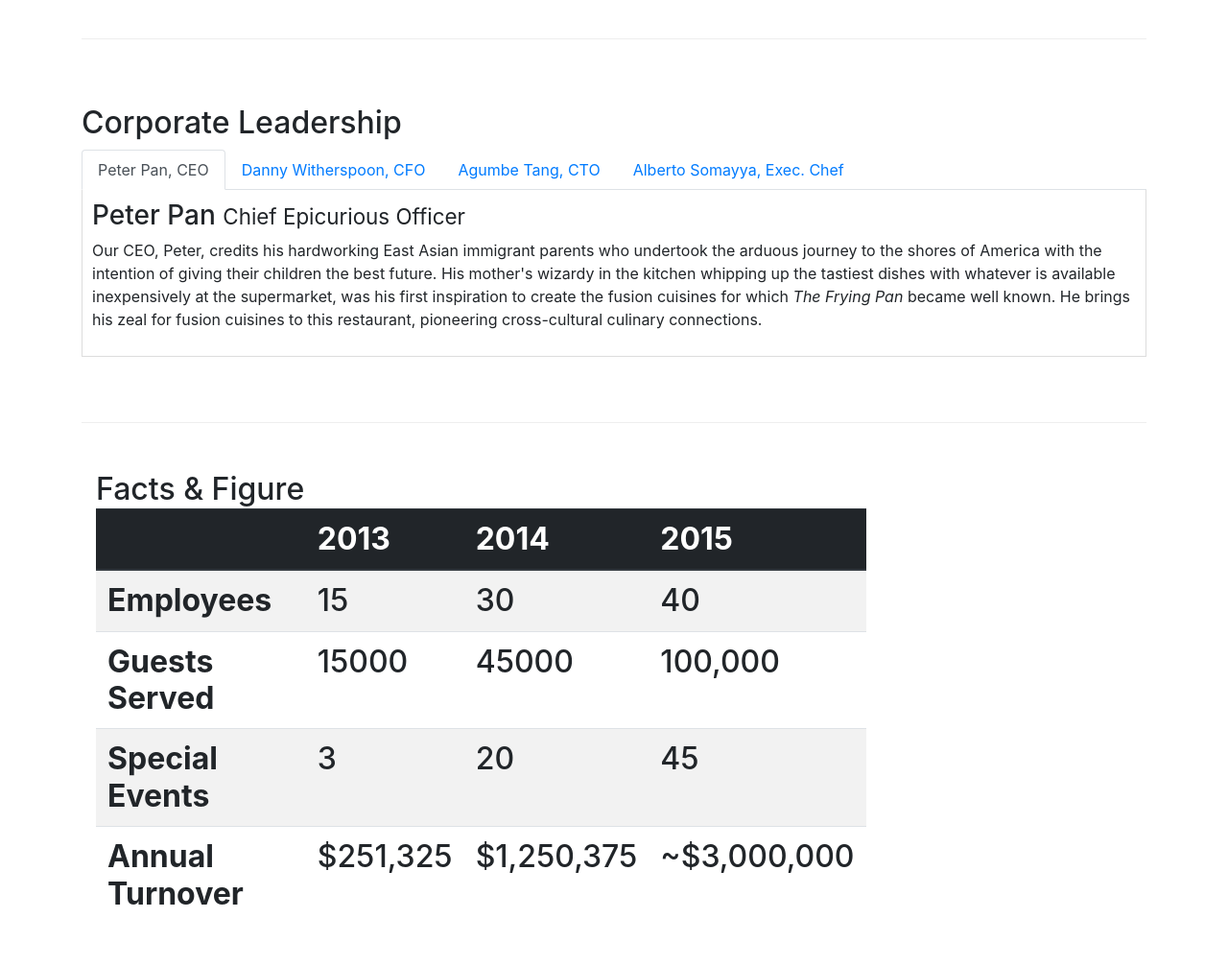
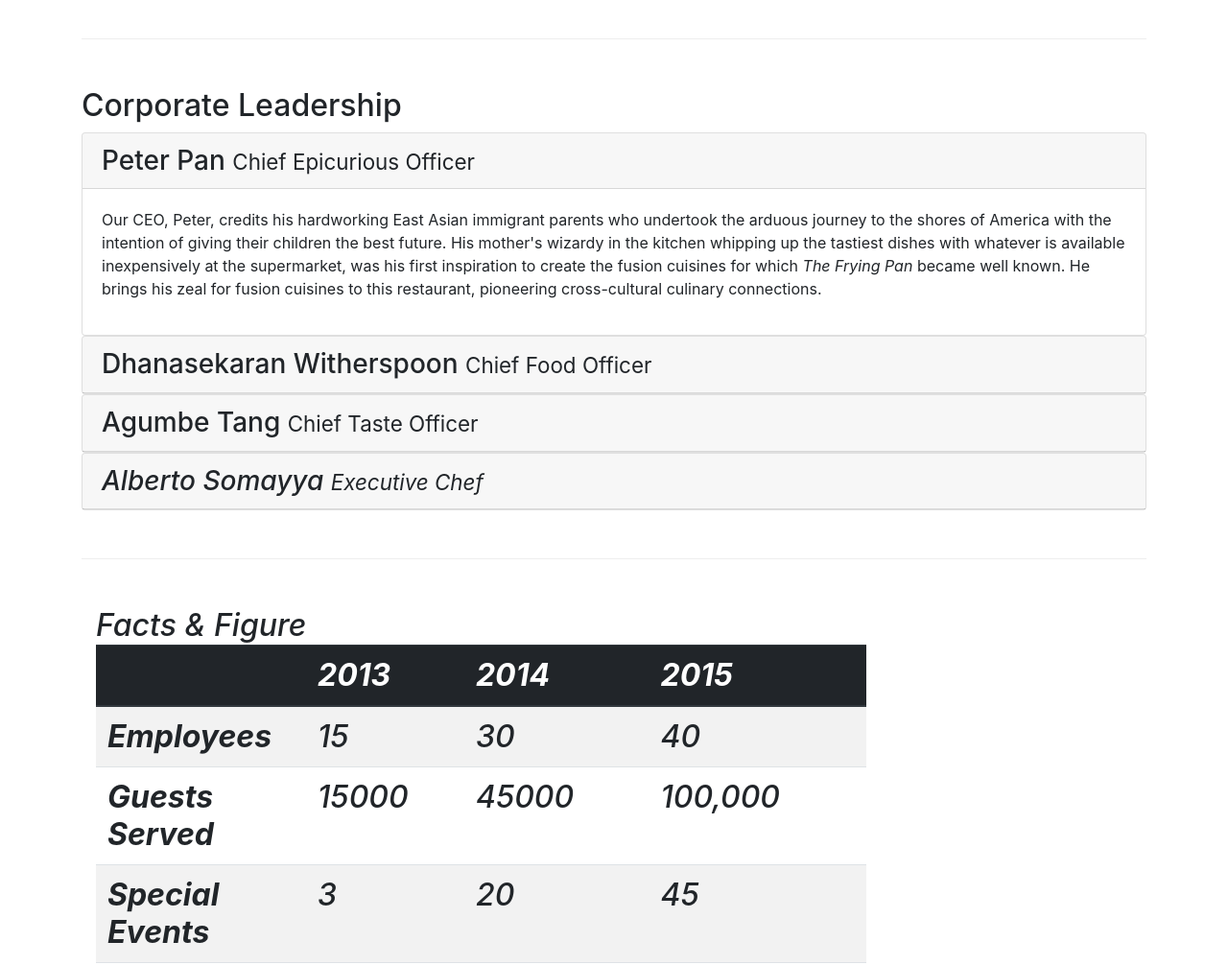
Before and after one commit to Elbash167/New_confusion, a website: page aboutus.html in a window 1280 px wide. Shown: the part 1200-2206 px from the top of the page at 96% size. Drawn offline with nearby package versions, Linux system fonts and the light colour scheme.

Commit message:
accordion

```diff
--- a/aboutus.html
+++ b/aboutus.html
@@ -97,46 +97,68 @@
             </div>
         </div>
 
-
         <div class="row row-content align-items-center">
             <div>
                 <h2>Corporate Leadership</h2>
-                <ul class="nav nav-tabs">
-                    <li class="nav-item">
-                      <a class="nav-link active" href="#peter"
-                        role="tab" data-toggle="tab">Peter Pan, CEO</a>
-                    </li>
-                    <li class="nav-item">
-                      <a class="nav-link" href="#danny" role="tab"
-                        data-toggle="tab">Danny Witherspoon, CFO</a>
-                    </li>
-                    <li class="nav-item">
-                      <a class="nav-link" href="#agumbe"role="tab"
-                        data-toggle="tab">Agumbe Tang, CTO</a>
-                    </li>
-                    <li class="nav-item">
-                      <a class="nav-link" href="#alberto" role="tab"
-                        data-toggle="tab">Alberto Somayya, Exec. Chef</a>
-                    </li>
-                </ul>
-                <div class="tab-content">
-                    <div role="tabpanel" class="tab-pane fade show active" id="peter">
-                        <h3>Peter Pan <small>Chief Epicurious Officer</small></h3>
-                    <p  class="d-none d-sm-block">Our CEO, Peter, credits his hardworking East Asian immigrant parents who undertook the arduous journey to the shores of America with the intention of giving their children the best future. His mother's wizardy in the kitchen whipping up the tastiest dishes with whatever is available inexpensively at the supermarket, was his first inspiration to create the fusion cuisines for which <em>The Frying Pan</em> became well known. He brings his zeal for fusion cuisines to this restaurant, pioneering cross-cultural culinary connections.</p>
+
+                <div id="accordion">
+                    <div class="card">
+                        <div class="card-header" role="tab" id="peterhead">
+                        <h3 class="mb-0">
+                            <a data-toggle="collapse" data-target="#peter">
+                            Peter Pan <small>Chief Epicurious Officer</small>
+                            </a>
+                        </h3>
+                        </div>
+                        <div class="collapse show" id="peter" data-parent="#accordion">
+                            <div class="card-body">
+                                <p class="d-none d-sm-block">Our CEO, Peter, credits his hardworking East Asian immigrant parents who undertook the arduous journey to the shores of America with the intention of giving their children the best future. His mother's wizardy in the kitchen whipping up the tastiest dishes with whatever is available inexpensively at the supermarket, was his first inspiration to create the fusion cuisines for which <em>The Frying Pan</em> became well known. He brings his zeal for fusion cuisines to this restaurant, pioneering cross-cultural culinary connections.</p>
+                            </div>
+                        </div>
                     </div>
-                    <div role="tabpanel" class="tab-pane fade" id="danny">
-                        <h3>Dhanasekaran Witherspoon <small>Chief Food Officer</small></h3>
-                    <p  class="d-none d-sm-block">Our CFO, Danny, as he is affectionately referred to by his colleagues, comes from a long established family tradition in farming and produce. His experiences growing up on a farm in the Australian outback gave him great appreciation for varieties of food sources. As he puts it in his own words, <em>Everything that runs, wins, and everything that stays, pays!</em></p>
+                    <div class="card">
+                        <div class="card-header" role="tab" id="dannyhead">
+                        <h3 class="mb-0">
+                            <a class="collapsed" data-toggle="collapse" data-target="#danny">
+                            Dhanasekaran Witherspoon <small>Chief Food Officer</small>
+                            </a>
+                        </h3>
                     </div>
-                    <div role="tabpanel" class="tab-pane fade" id="agumbe">
-                        <h3>Agumbe Tang <small>Chief Taste Officer</small></h3>
-                    <p  class="d-none d-sm-block">Blessed with the most discerning gustatory sense, Agumbe, our CTO, personally ensures that every dish that we serve meets his exacting tastes. Our chefs dread the tongue lashing that ensues if their dish does not meet his exacting standards. He lives by his motto, <em>You click only if you survive my lick.</em></p>
-                    </div>
-                    <div role="tabpanel" class="tab-pane fade" id="alberto">
-                        <h3>Alberto Somayya <small>Executive Chef</small></h3>
-                    <p  class="d-none d-sm-block">Award winning three-star Michelin chef with wide International experience having worked closely with whos-who in the culinary world, he specializes in creating mouthwatering Indo-Italian fusion experiences. He says, <em>Put together the cuisines from the two craziest cultures, and you get a winning hit! Amma Mia!</em></p>
+                    <div class="collapse" id="danny" data-parent="#accordion">
+                        <div class="card-body">
+                            <p class="d-none d-sm-block">Our CFO, Danny, as he is affectionately referred to by his colleagues, comes from a long established family tradition in farming and produce. His experiences growing up on a farm in the Australian outback gave him great appreciation for varieties of food sources. As he puts it in his own words, <em>Everything that runs, wins, and everything that stays, pays!</em></p>
+                        </div>
                     </div>
                 </div>
+                <div class="card">
+                    <div class="card-header" role="tab" id="agumbehead">
+                    <h3 class="mb-0">
+                        <a class="collapsed" data-toggle="collapse" data-target="#agumbe">
+                        Agumbe Tang <small>Chief Taste Officer</small>
+                        </a>
+                    </h3>
+                </div>
+                <div class="collapse" id="agumbe" data-parent="#accordion">
+                    <div class="card-body">
+                        <p class="d-none d-sm-block">Blessed with the most discerning gustatory sense, Agumbe, our CTO, personally ensures that every dish that we serve meets his exacting tastes. Our chefs dread the tongue lashing that ensues if their dish does not meet his exacting standards. He lives by his motto, <em>You click only if you survive my lick.</p>
+                    </div>
+                </div>
+            </div>
+            <div class="card">
+                <div class="card-header" role="tab" id="albertohead">
+                <h3 class="mb-0">
+                    <a class="collapsed" data-toggle="collapse" data-target="#alberto">
+                    Alberto Somayya <small>Executive Chef</small>
+                    </a>
+                </h3>
+            </div>
+            <div class="collapse" id="alberto" data-parent="#accordion">
+                <div class="card-body">
+                    <p class="d-none d-sm-block">Award winning three-star Michelin chef with wide International experience having worked closely with whos-who in the culinary world, he specializes in creating mouthwatering Indo-Italian fusion experiences. He says, <em>Put together the cuisines from the two craziest cultures, and you get a winning hit! Amma Mia!</em></p>
+                </div>
+            </div>
+        </div>
+         </div>
             </div>
        </div>
 
```
